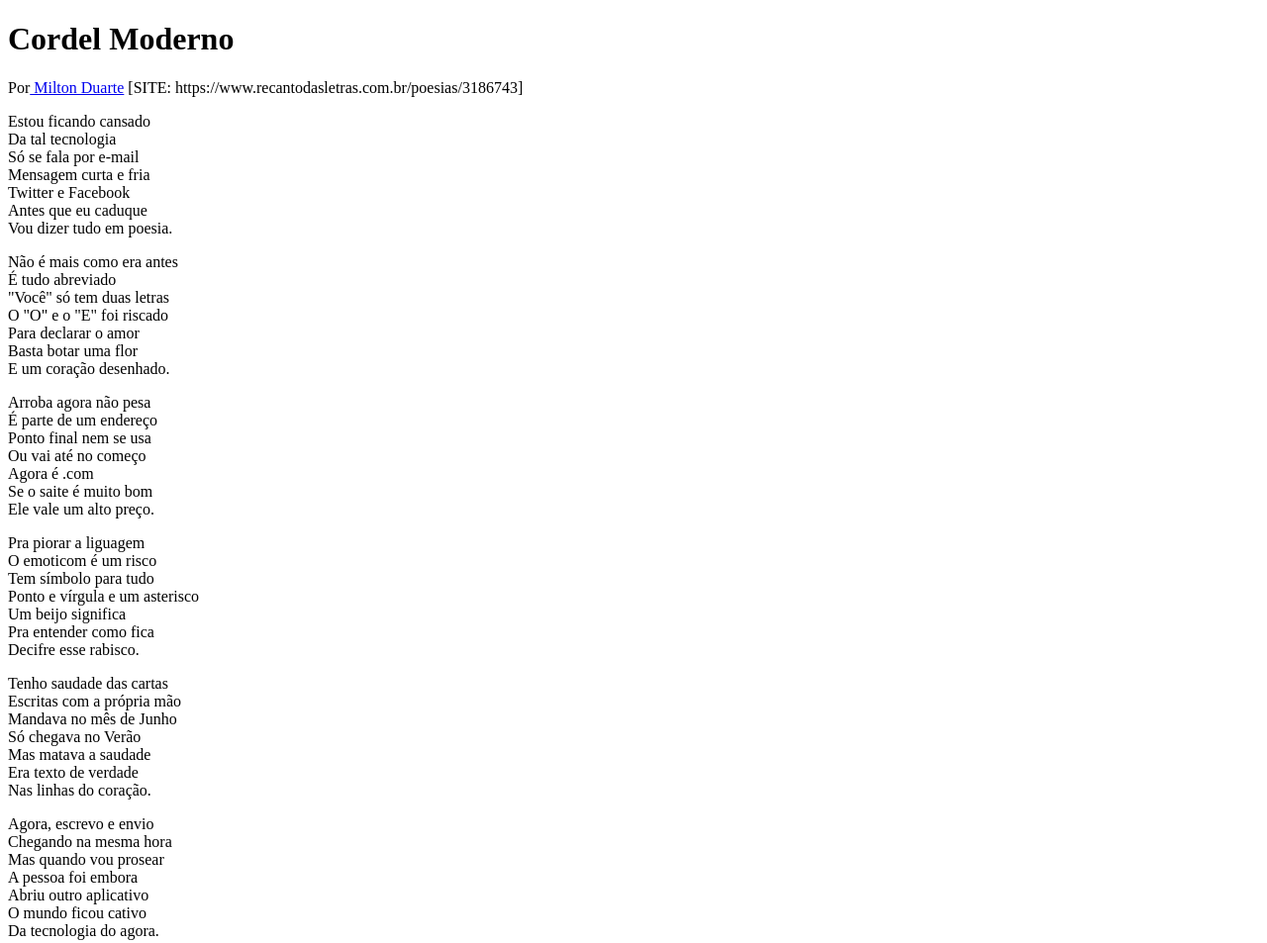
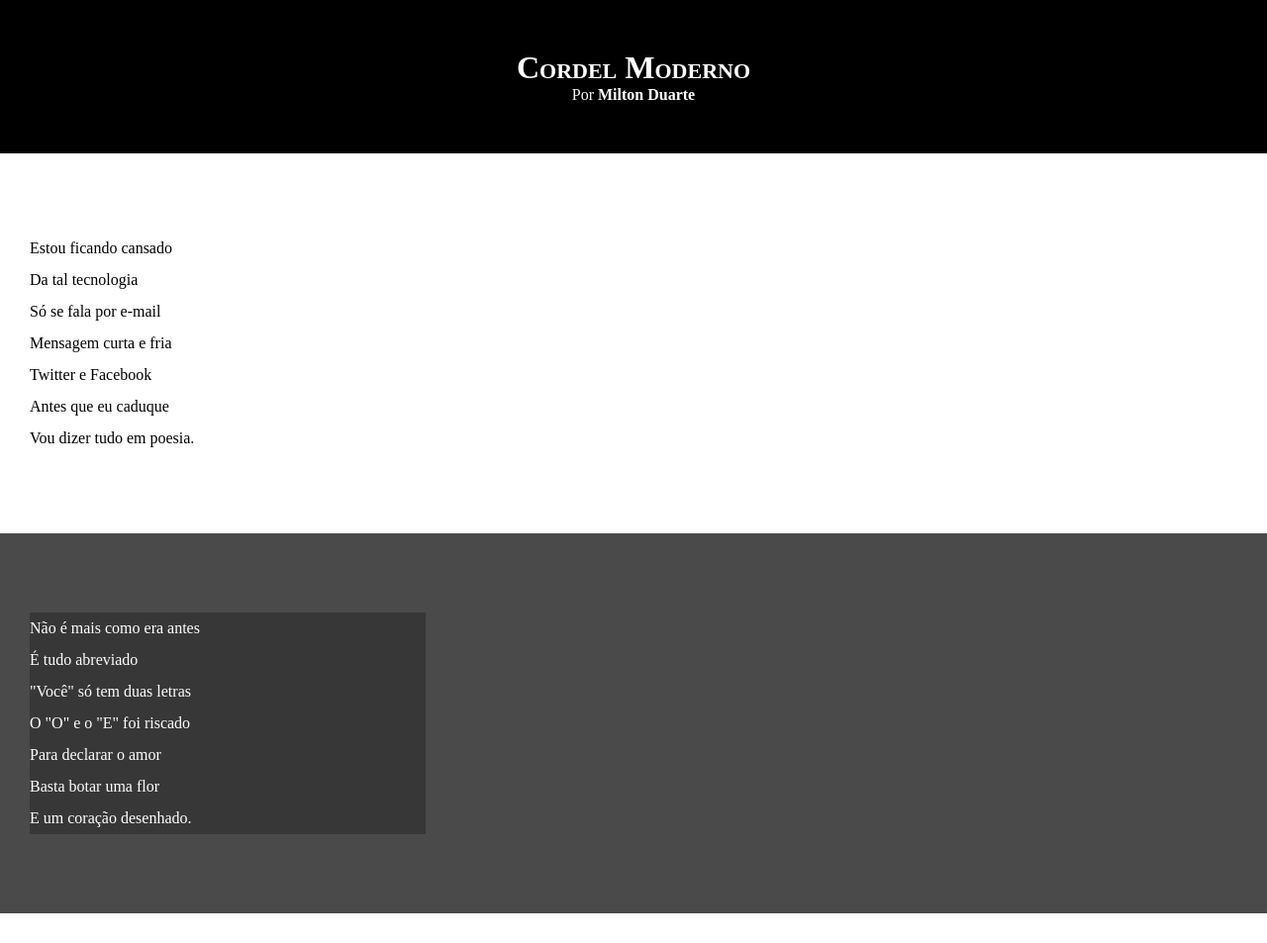
Before and after one commit to Emerson-Ramos/Projeto_cordel, a plain HTML site: page index.html in a window 1280 px wide. Shown: the top 953 px of the page at 99% size. Drawn offline with Linux system fonts and the light colour scheme.

Commit message:
Atualizaçao dos textos

```diff
--- a/estilo/style.css
+++ b/estilo/style.css
@@ -1 +1,78 @@
 @charset "UTF-8";
+
+*{
+ margin:0px;
+ padding: 0px;
+
+}
+html,body{
+    min-height: 100vh;
+    background-color: darkgray;
+
+}
+header{
+
+    background-color: black;
+    color: white;
+    text-align: center;
+
+}
+header h1{
+
+    padding-top: 50px;
+    /* text-transform: uppercase; */
+    /*transforma o texto todo em maiuscula*/
+
+    font-variant: small-caps;
+    /* transforma o textto todo em maiuscula com a primeira
+    letra de cada palavra maior que as demais*/
+
+}
+
+header p{
+    padding-bottom: 50px;
+
+}
+
+header a, footer a{
+    color: white;
+    text-decoration: none;
+    font-weight: bolder;
+
+}
+header a:hover, footer a:hover{
+    text-decoration: underline;
+}
+
+section{
+    padding-top: 10vh;
+    padding-bottom: 10vh;
+    padding-left: 30px;
+
+
+    line-height: 2em;
+    /* aumenta o espaçamento entre as linhas em duas vezes*/
+}
+
+section.normal{
+    background-color: white;
+    color: black;
+
+}
+
+section.imagem{
+    background: rgb(75, 74, 74);
+    color: white;
+}
+
+section.imagem > p{
+    width: 400px;
+    background-color: rgba(0, 0, 0, 0.253);
+}
+
+footer{
+    color: white;
+    background-color: black;
+    text-align: center;
+    padding: 10px;
+}
--- a/index.html
+++ b/index.html
@@ -13,11 +13,11 @@
         <h1>Cordel Moderno</h1>
         <p>
             Por<a href="https://www.recantodasletras.com.br/poesias/3186743" target="_blank"> Milton Duarte</a>
-            [SITE: https://www.recantodasletras.com.br/poesias/3186743]
+
         </p>
     </header>
 
-<section>
+<section class="normal">
     <p>
         Estou ficando cansado <br>
         Da tal tecnologia <br>
@@ -31,7 +31,7 @@
 
 
 
-<section>
+<section class="imagem">
     <p>
         Não é mais como era antes <br>
         É tudo abreviado <br>
@@ -45,7 +45,7 @@
 
 
 
-<section>
+<section class="normal">
     <p>
         Arroba agora não pesa <br>
         É parte de um endereço <br>
@@ -69,7 +69,7 @@
 
 
 
-<section>
+<section class="imagem">
     <p>
         Tenho saudade das cartas<br>
         Escritas com a própria mão<br>
@@ -83,7 +83,7 @@
 
 
 
-<section>
+<section class="normal">
     <p>
         Agora, escrevo e envio<br>
         Chegando na mesma hora<br>
```
